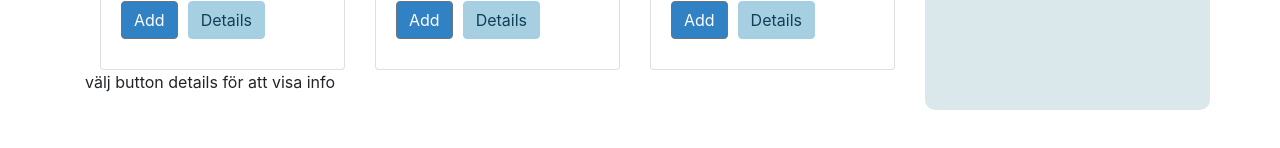
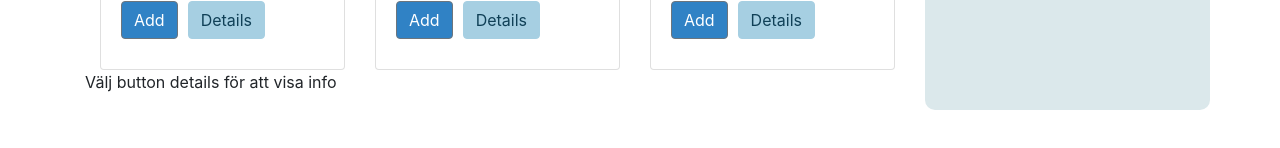
Before and after one commit to DaliusPamparas/react_boat, a React (Create React App) app: page /motors in a window 1280 px wide. Shown: the part 588-736 px from the top of the page. Built offline with nearby package versions, Linux system fonts and the light colour scheme.

Commit message:
git test

```diff
--- a/src/containers/motor-showinfo.js
+++ b/src/containers/motor-showinfo.js
@@ -5,7 +5,7 @@ import {connect} from 'react-redux';
 class Motorshowinfo extends Component {
     render(){
         if (!this.props.motor){
-            return ( <p> välj button details för att visa info </p>);
+            return ( <p>Välj button details för att visa info </p>);
         }
 
         return (
```
